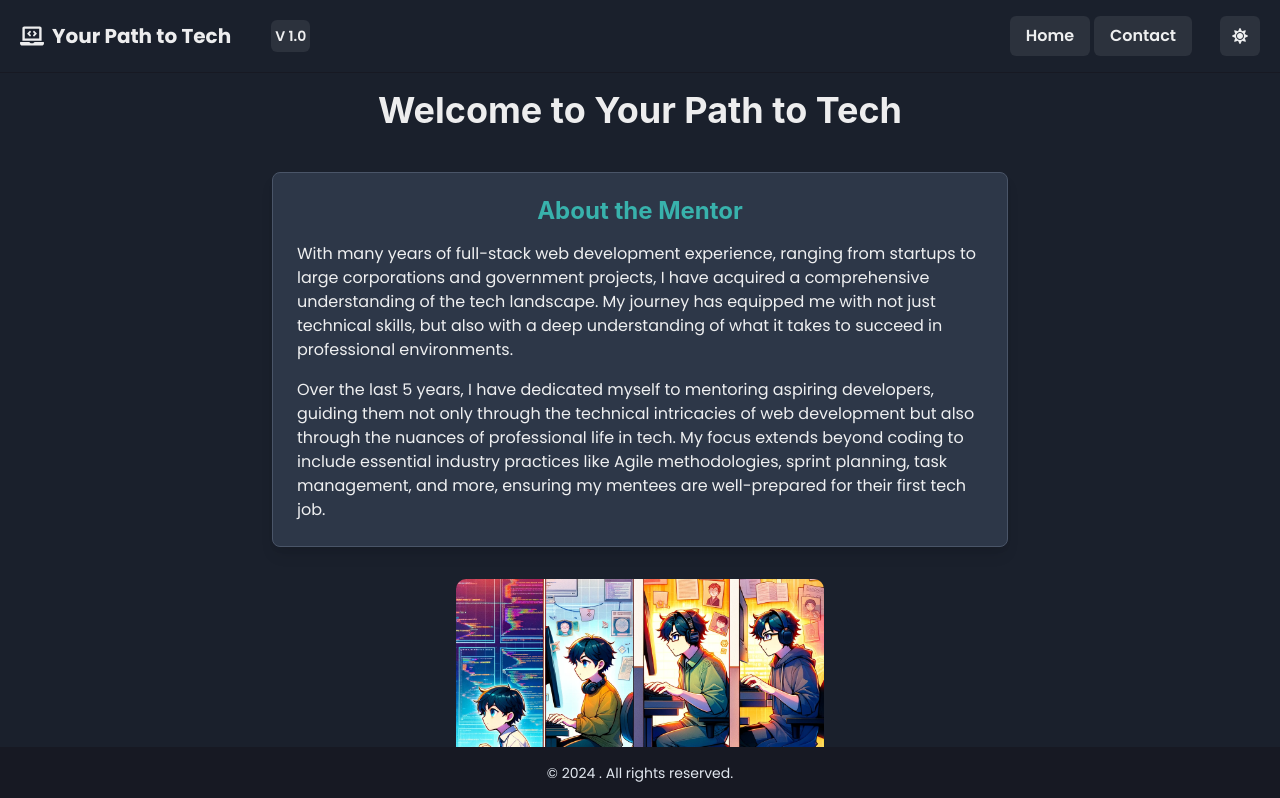
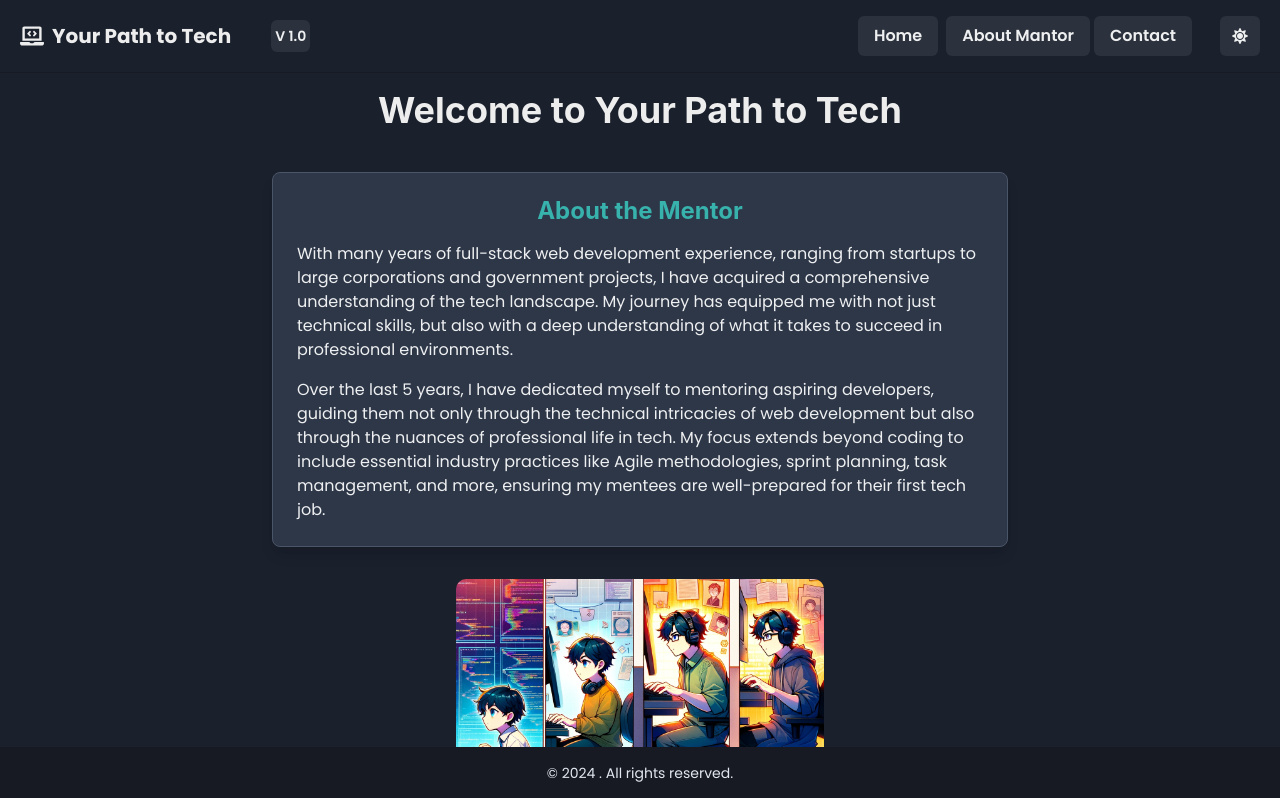
Before and after one commit to silavsale/dev-mentor, a React (Create React App) app: page / in a window 1280 px wide. Shown: the top 798 px of the page. Built offline with nearby package versions, Linux system fonts and the light colour scheme; a web font is replaced by a local one.

Commit message:
add more routes

```diff
--- a/src/Components/Navbar.js
+++ b/src/Components/Navbar.js
@@ -77,6 +77,9 @@ function Navbar() {
                   <Link href="/" p={2}>
                     Home
                   </Link>
+                  <Link href="/about" p={2}>
+                    About
+                  </Link>
                   <Link href="/contact" p={2}>
                     Contact
                   </Link>
@@ -96,6 +99,9 @@ function Navbar() {
           <Link px={1} href="/" style={{ textDecoration: 'none' }}>
             <Button>Home</Button>
           </Link>
+          <Link px={1} href="/about" style={{ textDecoration: 'none' }}>
+            <Button>About Mantor</Button>
+          </Link>
           <Link pr={5} href="/contact" style={{ textDecoration: 'none' }}>
             <Button>Contact</Button>
           </Link>
```
